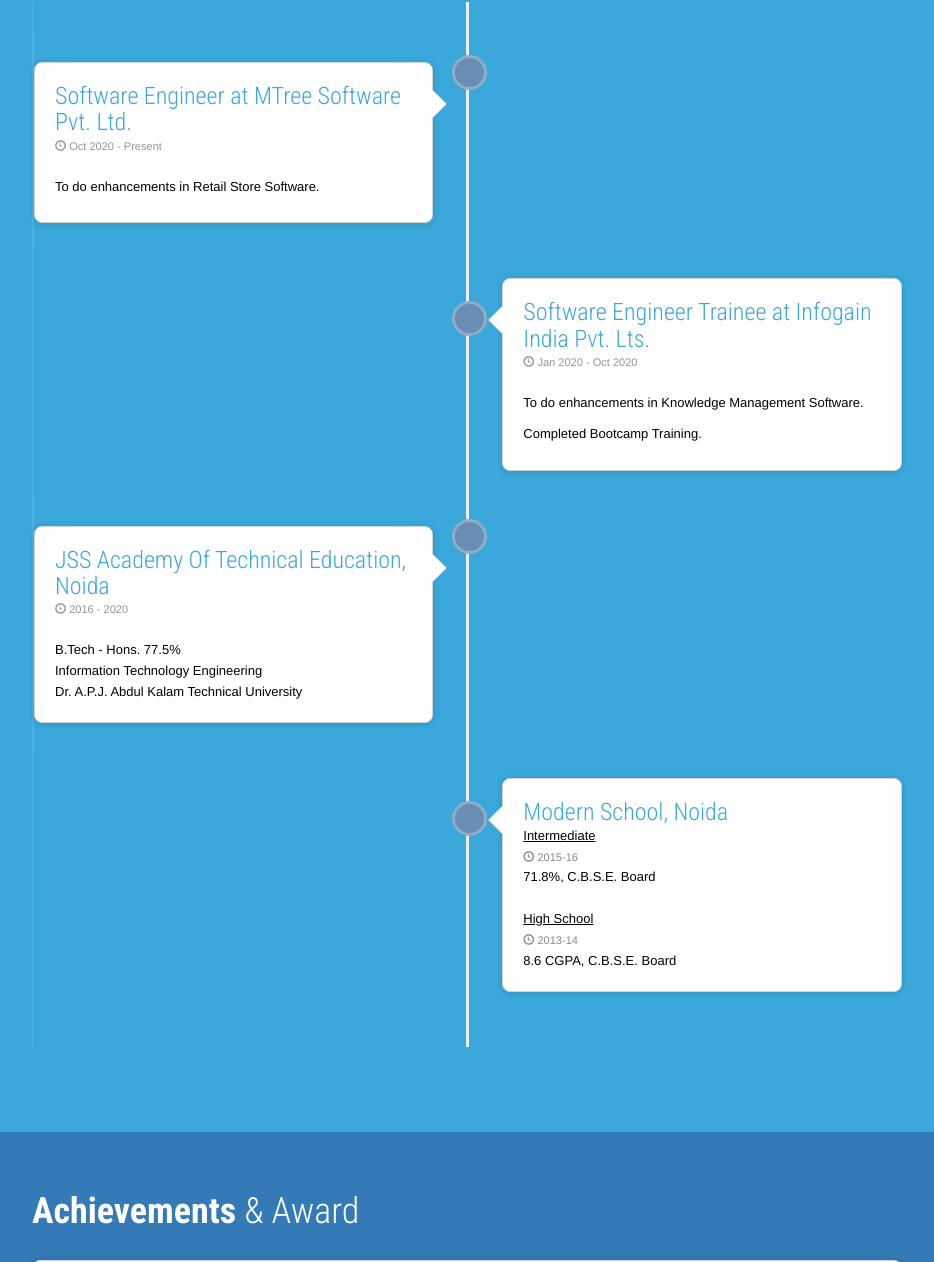
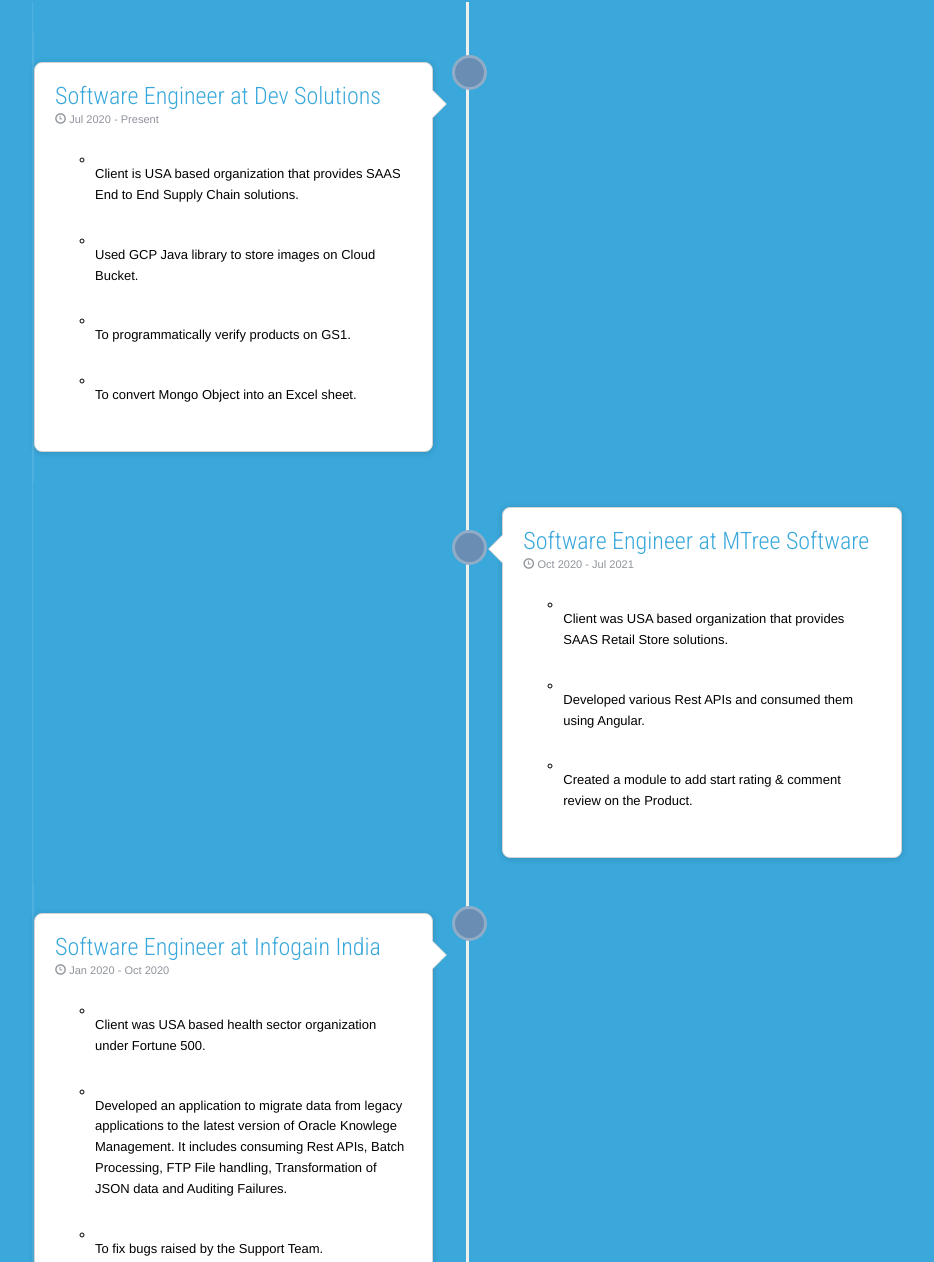
Before and after one commit to anantjain6/anantjain6.github.io, a plain HTML site: page index.html in a window 1280 px wide. Shown: the part 1751-3013 px from the top of the page, without its empty margins (313-1247 px from the left). Drawn offline with Linux system fonts and the light colour scheme.

Commit message:
updated org

```diff
--- a/index.html
+++ b/index.html
@@ -266,11 +266,16 @@
                   <div class="tl-circ"></div>
                   <div class="timeline-panel">
                     <div class="tl-heading">
-                      <h4>Software Engineer at MTree Software Pvt. Ltd.</h4>
-                      <p><small class="text-muted"><i class="glyphicon glyphicon-time"></i> Oct 2020 - Present</small></p>
+                      <h4>Software Engineer at <a href="https://www.dewsolutions.in" target="_blank">Dev Solutions</a></h4>
+                      <p><small class="text-muted"><i class="glyphicon glyphicon-time"></i> Jul 2020 - Present</small></p>
                     </div>
                     <div class="tl-body">
-                      <p style="padding-bottom: 5px">To do enhancements in Retail Store Software.</p>
+                      <ul>
+                        <li>Client is USA based organization that provides SAAS End to End Supply Chain solutions.
+                        <li>Used GCP Java library to store images on Cloud Bucket.
+                        <li>To programmatically verify products on GS1.
+                        <li>To convert Mongo Object into an Excel sheet.
+                      </ul>
                     </div>
                   </div>
                 </li>
@@ -279,12 +284,15 @@
                   <div class="tl-circ"></div>
                   <div class="timeline-panel">
                     <div class="tl-heading">
-                      <h4>Software Engineer Trainee at Infogain India Pvt. Lts.</h4>
-                      <p><small class="text-muted"><i class="glyphicon glyphicon-time"></i> Jan 2020 - Oct 2020</small></p>
+                      <h4>Software Engineer at <a href="http://www.mtree.co.in" target="_blank">MTree Software</a></h4>
+                      <p><small class="text-muted"><i class="glyphicon glyphicon-time"></i> Oct 2020 - Jul 2021</small></p>
                     </div>
                     <div class="tl-body">
-                      <p style="padding-bottom: 5px">To do enhancements in Knowledge Management Software.</p>
-                      <p style="padding-bottom: 5px">Completed Bootcamp Training.</p>
+                      <ul>
+                        <li>Client was USA based organization that provides SAAS Retail Store solutions.
+                        <li>Developed various Rest APIs and consumed them using Angular.
+                        <li>Created a module to add start rating & comment review on the Product.
+                      </ul>
                     </div>
                   </div>
                 </li>
@@ -293,30 +301,48 @@
                   <div class="tl-circ"></div>
                   <div class="timeline-panel">
                     <div class="tl-heading">
-                      <h4>JSS Academy Of Technical Education, Noida</h4>
-                      <p><small class="text-muted"><i class="glyphicon glyphicon-time"></i> 2016 - 2020</small></p>
+                      <h4>Software Engineer at <a href="https://www.infogain.com" target="_blank">Infogain India</a></h4>
+                      <p><small class="text-muted"><i class="glyphicon glyphicon-time"></i> Jan 2020 - Oct 2020</small></p>
                     </div>
                     <div class="tl-body">
-                      <p>B.Tech - Hons. 77.5%<br/>Information Technology Engineering<br>Dr. A.P.J. Abdul Kalam Technical University</p>
+                      <ul>
+                        <li>Client was USA based health sector organization under Fortune 500.
+                        <li>Developed an application to migrate data from legacy applications to the latest version of Oracle Knowlege Management. It includes consuming Rest APIs, Batch Processing, FTP File handling, Transformation of JSON data and Auditing Failures.
+                        <li>To fix bugs raised by the Support Team.
+                      </ul>
                     </div>
                   </div>
                 </li>
 
-                  <li class="timeline-inverted">
+                <li class="timeline-inverted">
+                  <div class="tl-circ"></div>
+                  <div class="timeline-panel">
+                    <div class="tl-heading">
+                      <h4><a href="https://jssaten.ac.in" target="_blank">JSS Academy Of Technical Education, Noida</a></h4>
+                      <p><small class="text-muted"><i class="glyphicon glyphicon-time"></i> 2016 - 2020</small></p>
+                    </div>
+                    <div class="tl-body">
+                      <p>B.Tech - Hons.<br/>Information Technology Engineering<br><a href="https://aktu.ac.in" target="_blank">Dr. A.P.J. Abdul Kalam Technical University</a></p>
+                    </div>
+                  </div>
+                </li>
+
+                  <li class="timeline">
                     <div class="tl-circ"></div>
                     <div class="timeline-panel">
                       <div class="tl-heading">
-                        <h4>Modern School, Noida</h4>
+                        <h4><a href="https://www.modernschoolnoida.com" target="_blank">Modern School, Noida</a></h4>
                       </div>
                       <div class="tl-body">
                         <p>
                           <u>Intermediate</u>
                           <br><small class="text-muted"><i class="glyphicon glyphicon-time"></i> 2015-16</small>
-                          <br>71.8%, C.B.S.E. Board
+                          <br>Science
+                          <br>C.B.S.E. Board
                           <br><br>
                           <u>High School</u>
                           <br><small class="text-muted"><i class="glyphicon glyphicon-time"></i> 2013-14</small>
-                          <br>8.6 CGPA, C.B.S.E. Board
+                          <br>C.B.S.E. Board
                         </p>
                       </div>
                     </div>
```
